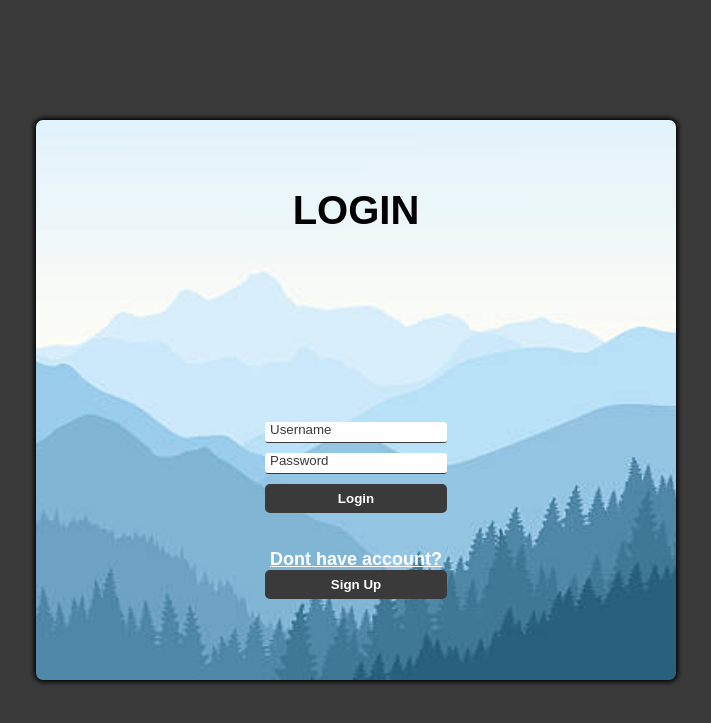
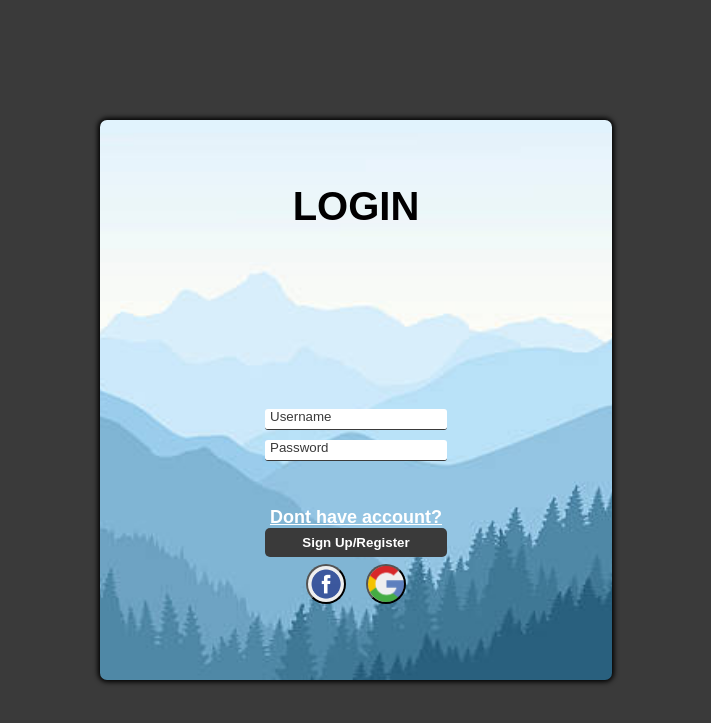
Before and after one commit to notpreet/Authenticator, a PHP site: page /Login.html in a window 1280 px wide. Shown: the top 723 px of the page, without its empty margins (284-995 px from the left). Run offline with PHP 8.4, Linux system fonts and the light colour scheme.

Commit message:
login page #updated
added  option to login/register with facebook and google

```diff
--- a/Login.html
+++ b/Login.html
@@ -13,17 +13,20 @@
     <h1 id="login-header">LOGIN</h1>
 
     <div id="login-error-msg-holder">
-      <p id="login-error-msg">Invalid username <span id="error-msg-second-line">and/or password</span></p>
+      <p id="login-error-msg">Invalid username <span id"error-msg-second-line">and/or password</span></p>
     </div>
 
     <form id="login-form">
       <input type="text" name="username" id="username-field" class="login-form-field" placeholder="Username">
       <input type="password" name="password" id="password-field" class="login-form-field" placeholder="Password">
-      <input type="submit" value="Login" id="login-form-submit">
+
 	  </br>
 	  <p id="text"><u>Dont have account?</u></p>
-	  <input type="submit" value="Sign Up" id="signup-form-submit">
-
+	  <input type="submit" value="Sign Up/Register" id="signup-form-submit">
+	  <div id="container">
+		<button id="facebook"></button>
+		<button id="google"></button>
+	  </div>
     </form>
 
   </main>
--- a/login-page.css
+++ b/login-page.css
@@ -19,7 +19,7 @@ body {
 }
 
 #main-holder {
-  width: 50%;
+  width: 40%;
   height: 70%;
   display: grid;
   justify-items: center;
@@ -110,3 +110,34 @@ body {
 	margin-bottom: 0;
 	font-weight: bold;
 }
+
+#facebook {
+	background-image: url(img2.png);
+	border-radius: 20px;
+	width: 40px;
+	height: 40px;
+	background-repeat: no-repeat;
+    background-position: center;
+	background-size: cover;
+	cursor: pointer;
+	outline: none;
+}
+
+#google {
+	background-image: url(img3.png);
+	border-radius: 20px;
+	width: 40px;
+	height: 40px;
+	background-repeat: no-repeat;
+    background-position: center;
+	background-size: cover;
+	cursor: pointer;
+	outline: none;
+	margin-left: 15px;
+}
+
+#container{
+	width: 100%;
+	margin-top: 7px;
+    text-align: center;
+}
```
Also changed, not shown: img2.png (added), img3.png (added).
